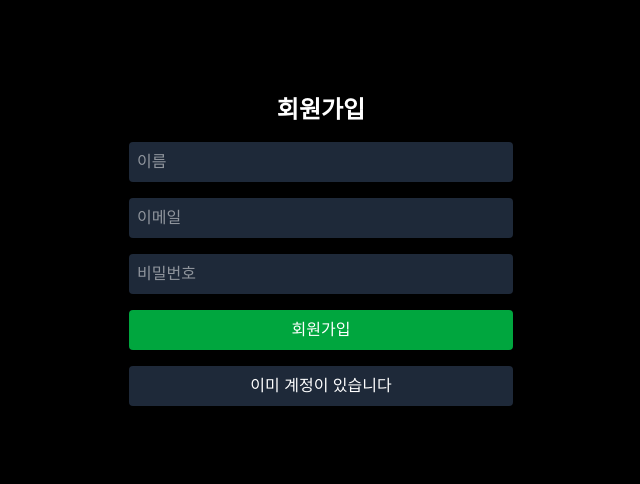
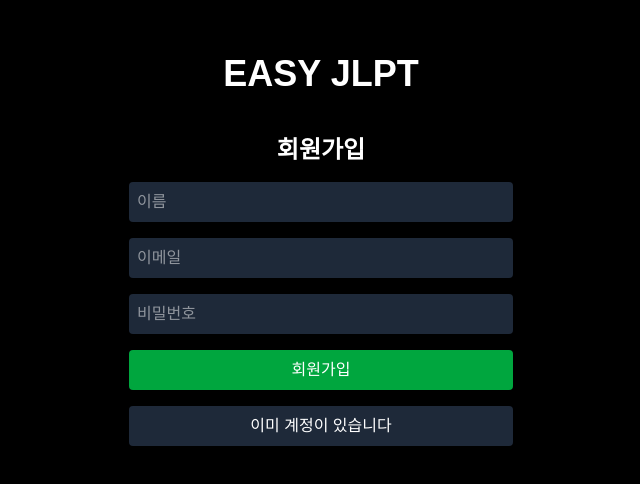
Before and after one commit to KwakOri/nihongo-voca-250519, a Next.js app: page /signup in a window 1280 px wide. Shown: the part 150-634 px from the top of the page, without its empty margins (319-959 px from the left). Built offline with nearby package versions, Linux system fonts and the light colour scheme; no server answers.

Commit message:
Fix: router 버그 수정 및 회원가입, 로그인 화면에 타이틀 추가

```diff
--- a/src/app/(providers)/(private)/level/[level]/_components/LevelNavBar.tsx
+++ b/src/app/(providers)/(private)/level/[level]/_components/LevelNavBar.tsx
@@ -2,10 +2,10 @@ import { useParams, useRouter } from "next/navigation";
 
 const LevelNavBar = () => {
   const { level } = useParams();
-  const navigate = useRouter();
+  const router = useRouter();
 
   const onGoBackButtonClick = () => {
-    navigate.back();
+    router.push(`/level`);
   };
 
   return (
--- a/src/app/(providers)/(public)/login/page.tsx
+++ b/src/app/(providers)/(public)/login/page.tsx
@@ -5,6 +5,7 @@ import AuthForm from "@/components/AuthForm";
 export default function LoginPage() {
   return (
     <main className="flex flex-col items-center justify-center min-h-screen p-4 bg-black text-white">
+      <h1 className="h-20 text-white text-4xl font-black">EASY JLPT</h1>
       <h1 className="text-2xl font-bold mb-4">로그인</h1>
       <AuthForm />
     </main>
--- a/src/app/(providers)/(public)/signup/page.tsx
+++ b/src/app/(providers)/(public)/signup/page.tsx
@@ -5,6 +5,7 @@ import SignupForm from "@/components/SignupForm";
 export default function SignupPage() {
   return (
     <main className="flex flex-col items-center justify-center min-h-screen p-4 bg-black text-white">
+      <h1 className="h-20 text-white text-4xl font-black">EASY JLPT</h1>
       <h1 className="text-2xl font-bold mb-4">회원가입</h1>
       <SignupForm />
     </main>
```
